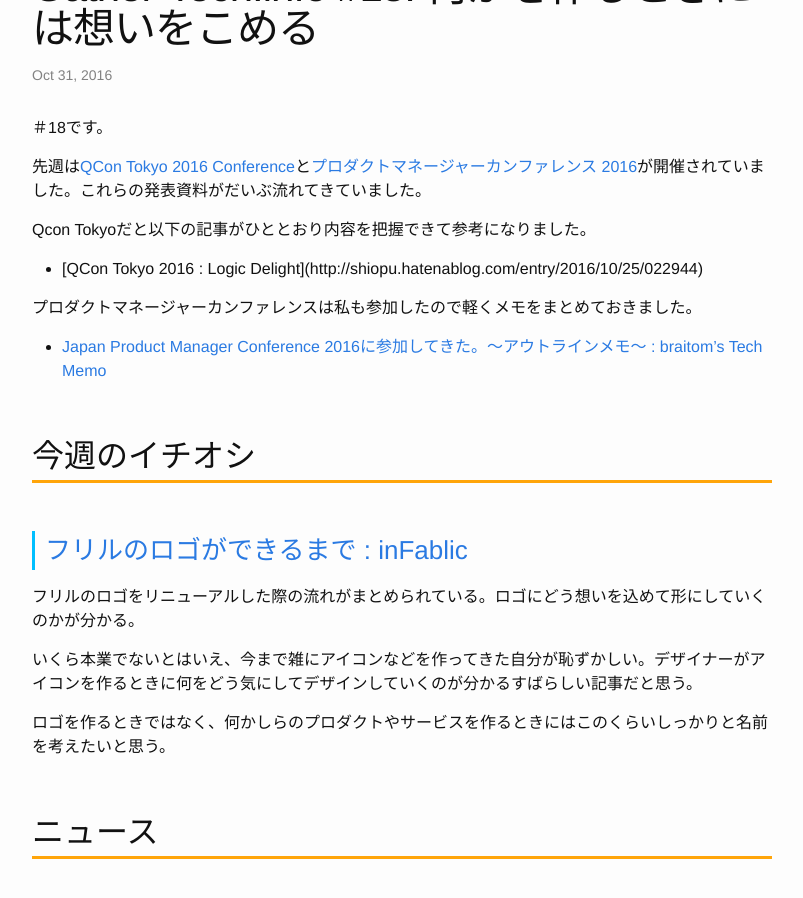
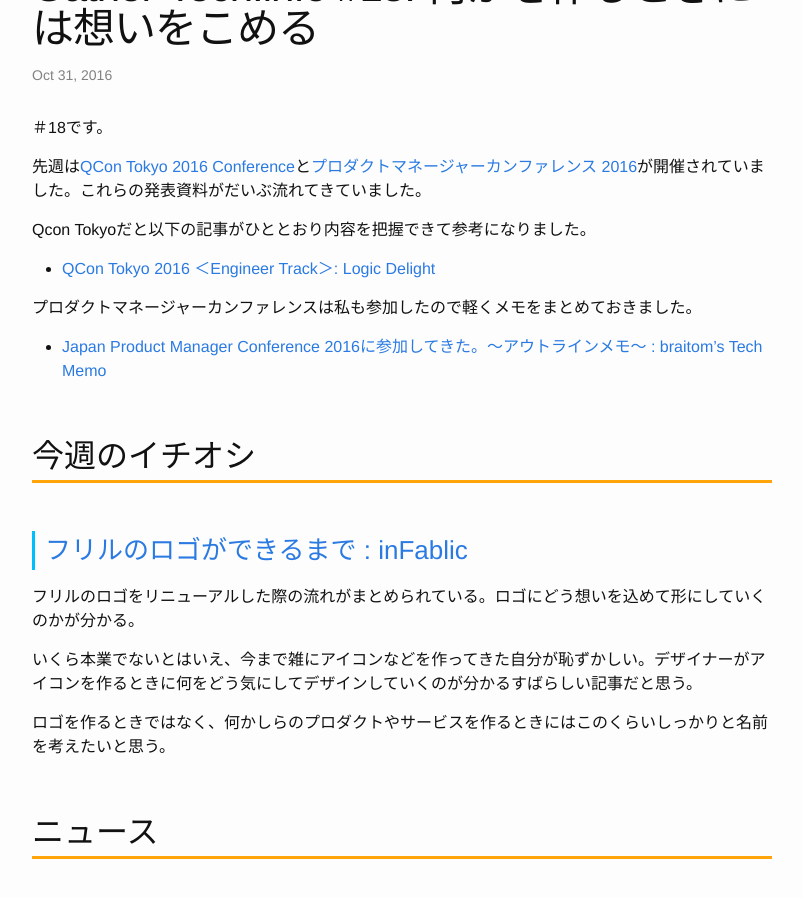
Before and after one commit to Gather-Tech/Gather-Tech.github.io, a Jekyll site: the page built from _posts/2016/2016-10-31-Gather18.md, in a window 1280 px wide and 900 px high, scrolled down 435 px. Shown: the whole window, without its empty margins (238-1041 px from the left). Built offline with Jekyll 4.4.1, drawn with Linux system fonts in a browser that asks for light colours.

Commit message:
表記がおかしいところを直した

```diff
--- a/_posts/2016/2016-10-31-Gather18.md
+++ b/_posts/2016/2016-10-31-Gather18.md
@@ -11,7 +11,7 @@
 
 Qcon Tokyoだと以下の記事がひととおり内容を把握できて参考になりました。
 
-- [QCon Tokyo 2016 <Engineer Track> : Logic Delight](http://shiopu.hatenablog.com/entry/2016/10/25/022944)
+- [QCon Tokyo 2016 ＜Engineer Track＞: Logic Delight](http://shiopu.hatenablog.com/entry/2016/10/25/022944)
 
 プロダクトマネージャーカンファレンスは私も参加したので軽くメモをまとめておきました。
 
```
